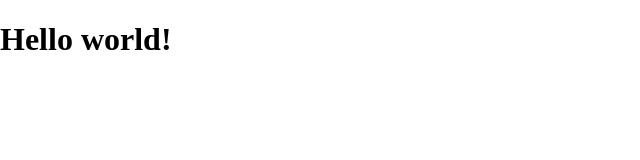
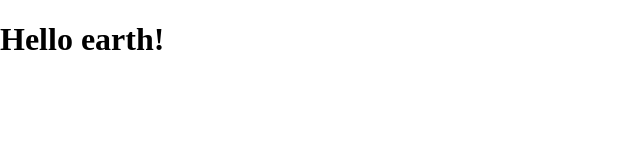
Before and after one commit to mlrb24/qoute-generator, a plain HTML site: page index.html in a window 1280 px wide. Shown: the full height of the page, 0-640 px from the left. Drawn offline with Linux system fonts and the light colour scheme.

Commit message:
Hello Earth!

```diff
--- a/index.html
+++ b/index.html
@@ -10,7 +10,7 @@
     <link rel="stylesheet" href="style.css">
 </head>
 <body>
-    <h1>Hello world!</h1>
+    <h1>Hello earth!</h1>
 
 <!-- Script -->
 <script src="script.js"></script>
```
